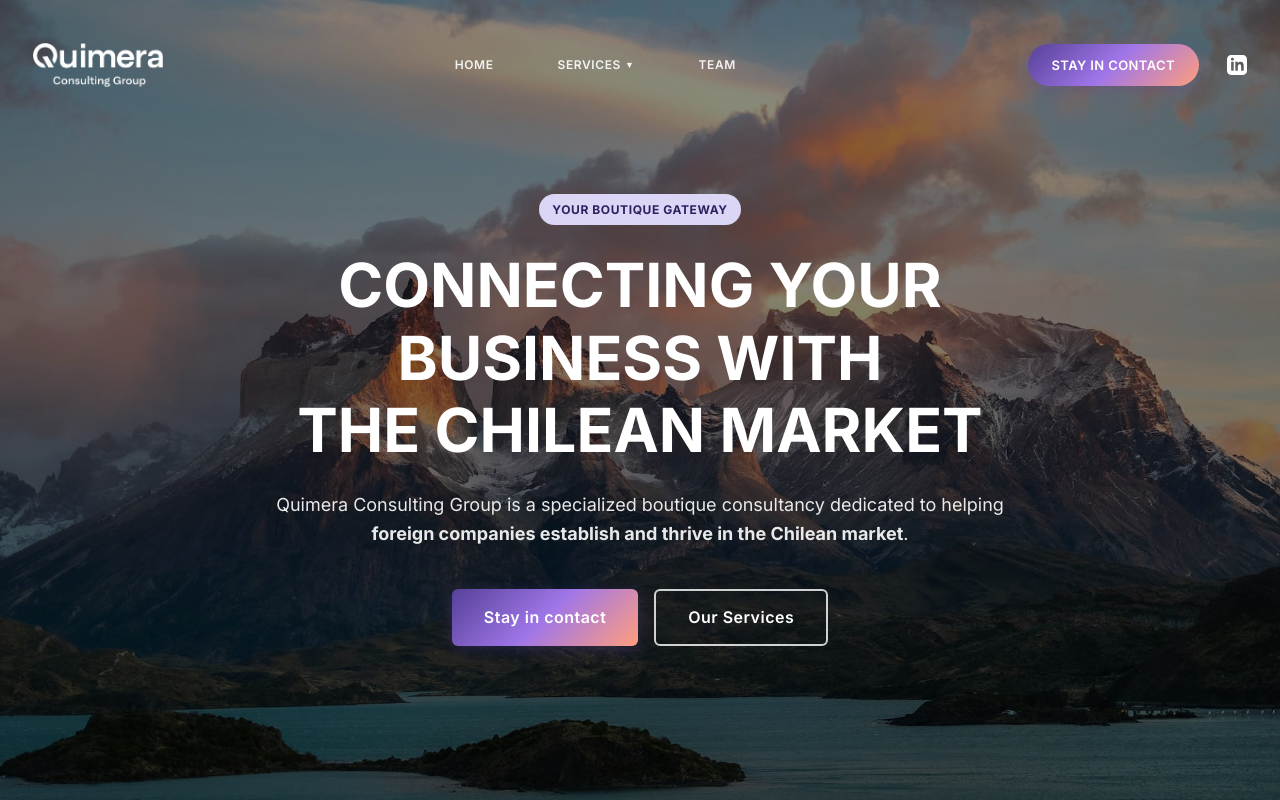
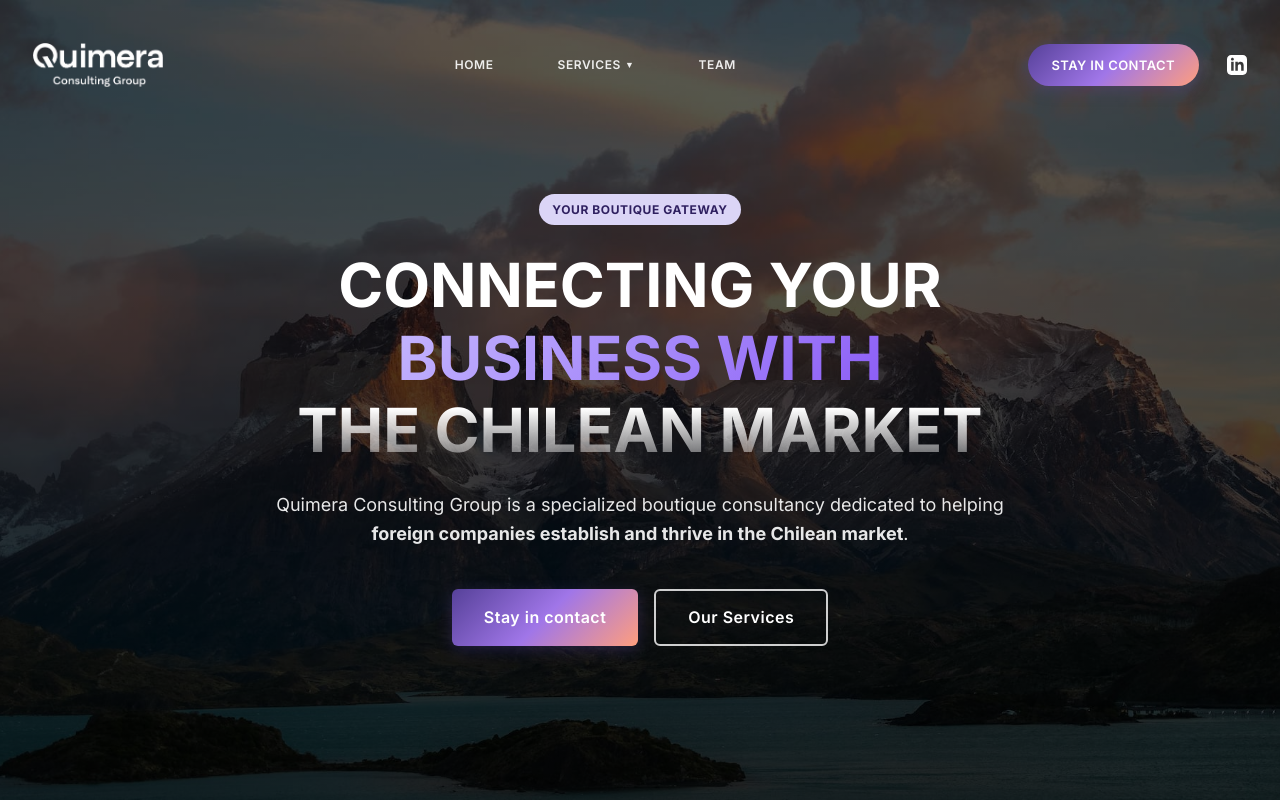
Before and after one commit to marketingfuentesjuul/quimera, a React (Vite) app: page / in a window 1280 px wide. Shown: the top 800 px of the page. Built offline with nearby package versions, Linux system fonts and the light colour scheme.

Commit message:
style: darken hero background overlay and apply gradient styling to title

```diff
--- a/src/components/Hero.jsx
+++ b/src/components/Hero.jsx
@@ -11,7 +11,7 @@ const Hero = () => {
         alignItems: 'center',
         justifyContent: 'center',
         backgroundColor: '#06040b',
-        backgroundImage: 'linear-gradient(rgba(0, 0, 0, 0.45), rgba(0, 0, 0, 0.55)), url(/images/hero-image-quimera.jpg)',
+        backgroundImage: 'linear-gradient(rgba(0, 0, 0, 0.65), rgba(0, 0, 0, 0.75)), url(/images/hero-image-quimera.jpg)',
         backgroundSize: 'cover',
         backgroundPosition: 'center',
         backgroundAttachment: 'scroll',
@@ -41,12 +41,23 @@ const Hero = () => {
             color: '#fff',
             maxWidth: '900px',
             textTransform: 'uppercase',
-            fontWeight: 'var(--weight-bold)',
+            fontWeight: 'var(--weight-extrabold)',
             marginRight: 'auto',
             marginLeft: 'auto'
           }}
         >
-          Connecting Your Business With<br />The Chilean Market
+          Connecting Your <span style={{
+            background: 'linear-gradient(135deg, #c4b5fd 0%, #a78bfa 50%, #8b5cf6 100%)',
+            WebkitBackgroundClip: 'text',
+            WebkitTextFillColor: 'transparent',
+            display: 'inline-block'
+          }}>Business With</span><br />
+          <span style={{
+            background: 'linear-gradient(180deg, #ffffff 20%, rgba(255, 255, 255, 0.25) 100%)',
+            WebkitBackgroundClip: 'text',
+            WebkitTextFillColor: 'transparent',
+            display: 'inline-block'
+          }}>The Chilean Market</span>
         </h1>
 
         <p
```
